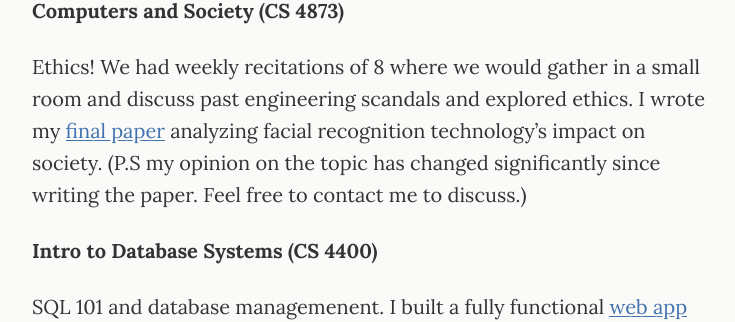
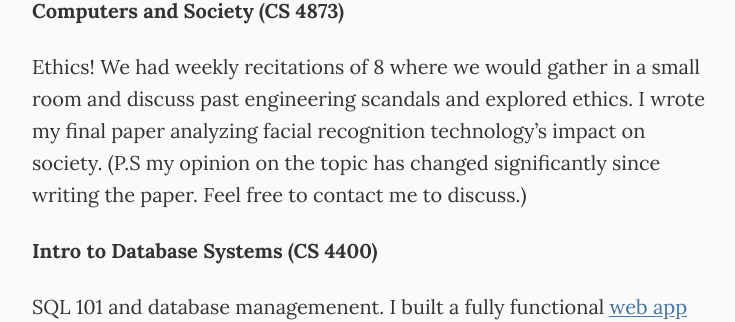
Before and after one commit to kellytran3k/kellytran3k.github.io, a Jekyll site: the page built from _posts/2022-06-22-GTCS.md, in a window 1280 px wide and 900 px high, scrolled down 2886 px. Shown: the part 206-528 px from the top of the window, without its empty margins (266-1001 px from the left). Built offline with Jekyll 4.4.1, drawn with Linux system fonts in a browser that asks for light colours; some of the changed lines change nothing that is shown.

Commit message:
Update 2022-06-22-GTCS.md

```diff
--- a/_posts/2022-06-22-GTCS.md
+++ b/_posts/2022-06-22-GTCS.md
@@ -62,7 +62,7 @@ A really essential course (and probably the most useful for SWEs) that isn't rea
 
 **Computers and Society (CS 4873)**
 
-Ethics! We had weekly recitations of 8 where we would gather in a small room and discuss past engineering scandals and explored ethics. I wrote my [final paper](https://docs.google.com/document/d/1IvnJkYL3WMLlvw_-nx3TcaCJSDSAbI1TOBJZrbtwAhc/edit?usp=sharing) analyzing facial recognition technology's impact on society. (P.S my opinion on the topic has changed significantly since writing the paper. Feel free to contact me to discuss.)
+Ethics! We had weekly recitations of 8 where we would gather in a small room and discuss past engineering scandals and explored ethics. I wrote my final paper analyzing facial recognition technology's impact on society. (P.S my opinion on the topic has changed significantly since writing the paper. Feel free to contact me to discuss.)
 
 **Intro to Database Systems (CS 4400)**
 
```
